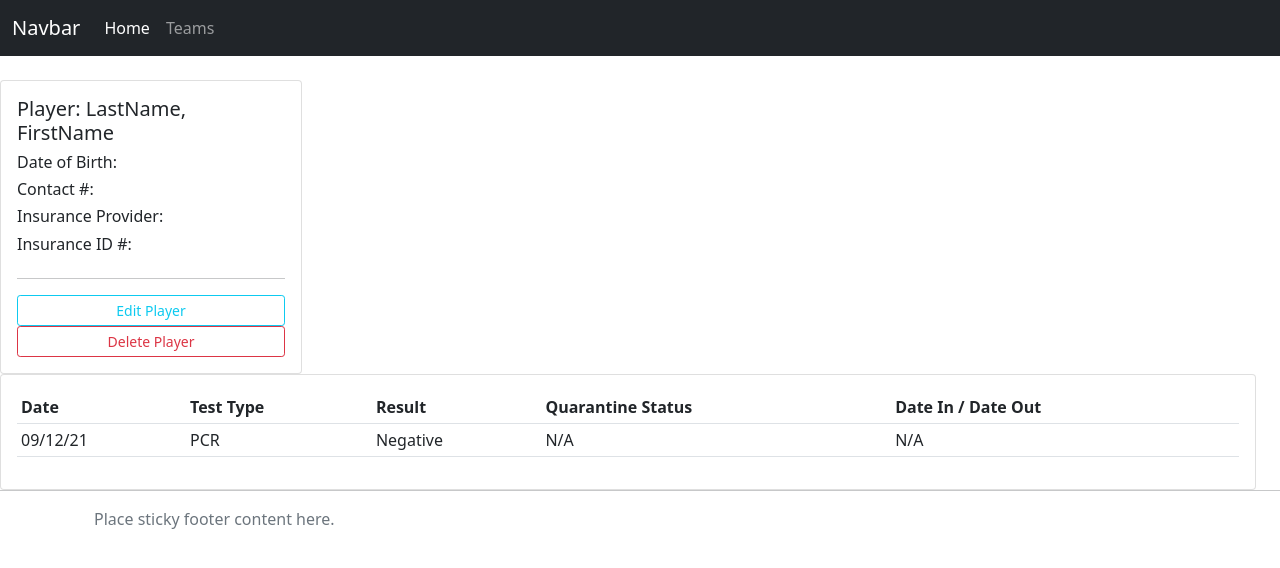
After one commit to leroyg/ozarks-ct-crm, a Django app: page /player in a window 1280 px wide. The commit adds this page. Shown: the top 568 px of the page. Run offline with Django 3.2, Linux system fonts and the light colour scheme; some libraries are stand-ins or nearby versions.

Commit message:
added player page

```diff
--- a/sports/templates/sports/main.html
+++ b/sports/templates/sports/main.html
@@ -20,7 +20,11 @@
     {% endblock %}
 
     <hr>
-    <h5>Footer</h5>
+    <footer class="footer">
+      <div class="container">
+        <span class="text-muted">Place sticky footer content here.</span>
+      </div>
+    </footer>
     <script src="https://cdn.jsdelivr.net/npm/bootstrap@5.0.0-beta2/dist/js/bootstrap.bundle.min.js" integrity="sha384-b5kHyXgcpbZJO/tY9Ul7kGkf1S0CWuKcCD38l8YkeH8z8QjE0GmW1gYU5S9FOnJ0" crossorigin="anonymous" asycnc defer></script>
   </body>
 </html>
--- /dev/null
+++ b/sports/templates/sports/player.html
@@ -0,0 +1,48 @@
+{%  extends 'sports/main.html' %}
+
+{% block content %}
+
+	<br>
+
+<div class="row">
+	<div class="col-sm-3">
+		<div class="card card-body">
+			<h5>Player: LastName, FirstName </h5>
+      <h6>Date of Birth:</h6>
+      <h6>Contact #:</h6>
+      <h6>Insurance Provider:</h6>
+      <h6>Insurance ID #:</h6>
+			<hr>
+			<a class="btn btn-outline-info  btn-sm btn-block" href="">Edit Player</a>
+			<a class="btn btn-outline-danger  btn-sm btn-block" href="">Delete Player</a>
+
+		</div>
+	</div>
+
+<br>
+
+
+<div class="row">
+	<div class="col-md">
+		<div class="card card-body">
+			<table class="table table-sm">
+				<tr>
+					<th>Date</th>
+          <th>Test Type</th>
+					<th>Result</th>
+          <th>Quarantine Status</th>
+          <th>Date In / Date Out</th>
+				</tr>
+        <tr>
+					<td>09/12/21</td>
+          <td>PCR</td>
+					<td>Negative</td>
+          <td> N/A </td>
+          <td> N/A </td>
+				</tr>
+			</table>
+		</div>
+	</div>
+</div>
+
+{% endblock %}
--- a/sports/templates/sports/team.html
+++ b/sports/templates/sports/team.html
@@ -10,6 +10,10 @@
 	<div class="col-md-4">
 		<div class="card card-body">
 			<a class="btn btn-primary  btn-sm btn-block" href="">Add Player</a>
+      <br>
+      <a class="btn btn-outline-info  btn-sm btn-block" href="">Edit Player</a>
+      <br>
+      <a class="btn btn-outline-danger  btn-sm btn-block" href="">Delete Player</a>
 		</div>
 	</div>
 
--- a/sports/urls.py
+++ b/sports/urls.py
@@ -7,4 +7,5 @@ urlpatterns = [
     path('sports', views.sports, name="teams"),
     path('trainer', views.trainer, name="trainer"),
     path('team', views.team, name="team"),
+    path('player', views.player, name="player"),
     ]
--- a/sports/views.py
+++ b/sports/views.py
@@ -12,3 +12,6 @@ def trainer(request):
 
 def team(request):
     return render(request, 'sports/team.html')
+
+def player(request):
+    return render(request, 'sports/player.html')
```
